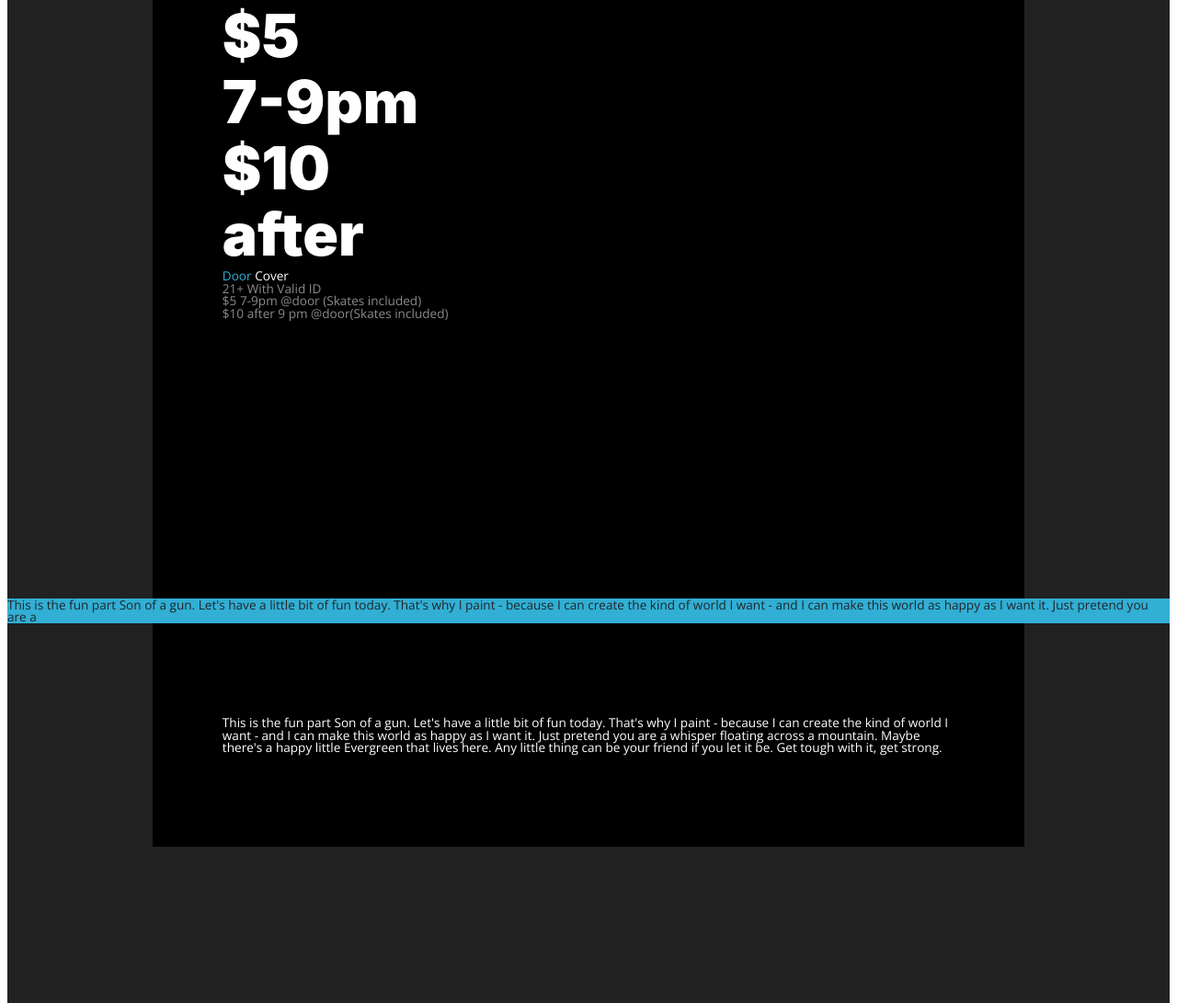
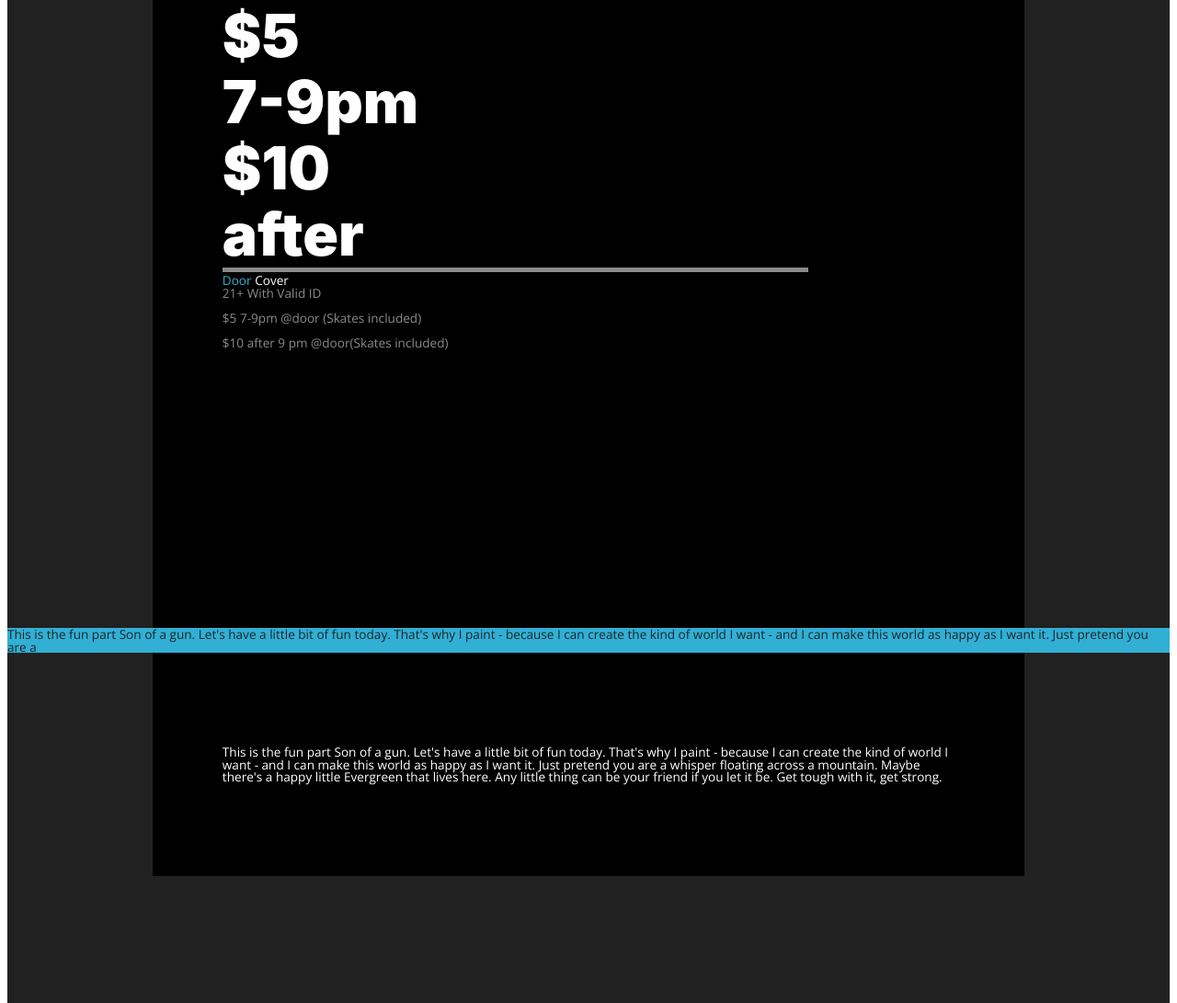
Before and after one commit to tindermuehleTechtonic/Skating-Party, a plain HTML site: page index.html in a window 1280 px wide. Shown: the part 1163-2254 px from the top of the page at 92% size. Drawn offline with nearby package versions, Linux system fonts and the light colour scheme; grey boxes are pictures that could not be loaded.

Commit message:
comleted roll cover section

```diff
--- a/index.html
+++ b/index.html
@@ -69,11 +69,12 @@
     </aside>
     <section class="content-section">
       <h2 class="largeText">$5<br>7-9pm<br>$10<br>after</h2>
+      <div class="spacerLine"></div>
       <span class="blueText">Door </span><span>Cover</span>
-
-      <p class="greyText">21+ With Valid ID<br>
+      <div class="spacer"></div>
+      <p class="greyText">21+ With Valid ID<br><br>
       $5 7-9pm @door (Skates included)
-      <br>$10 after 9 pm @door(Skates included)</p>
+      <br><br>$10 after 9 pm @door(Skates included)</p>
     </section>
     <section class="content-section">
       <p></p>
```
